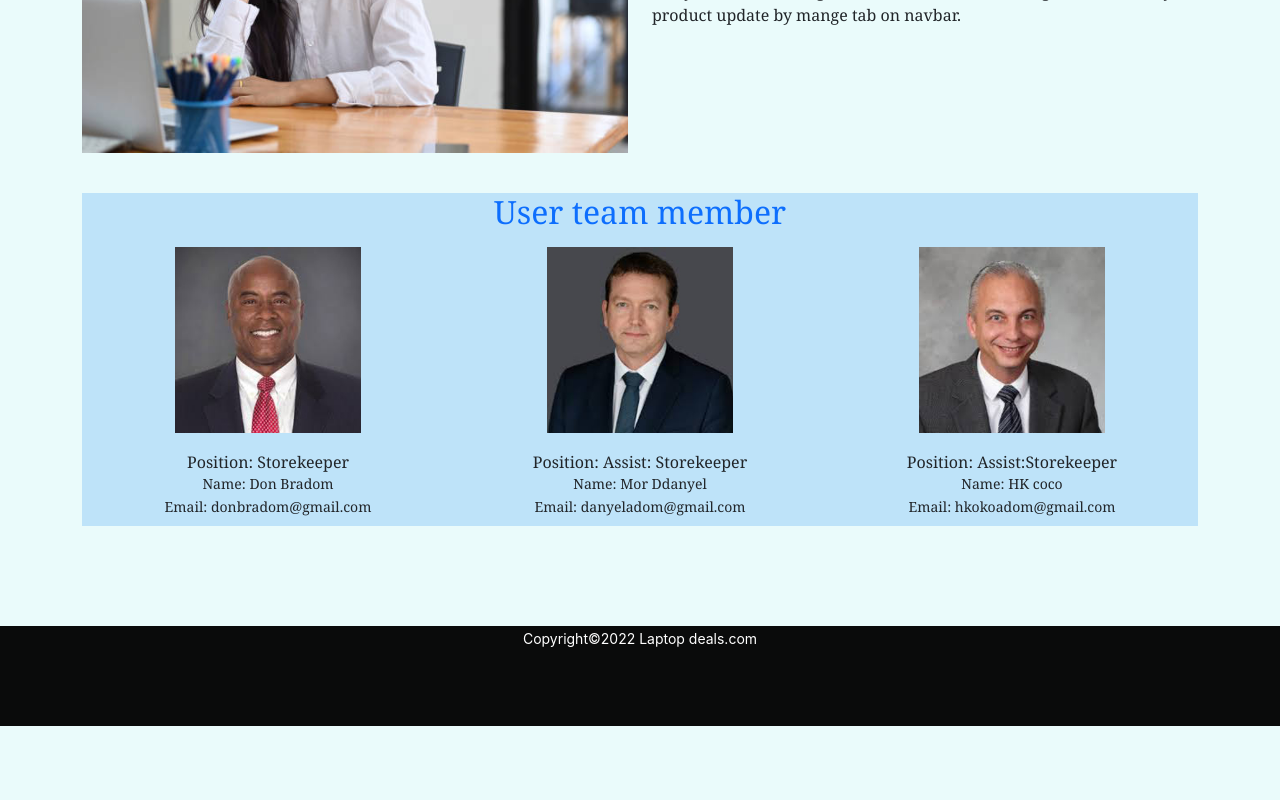
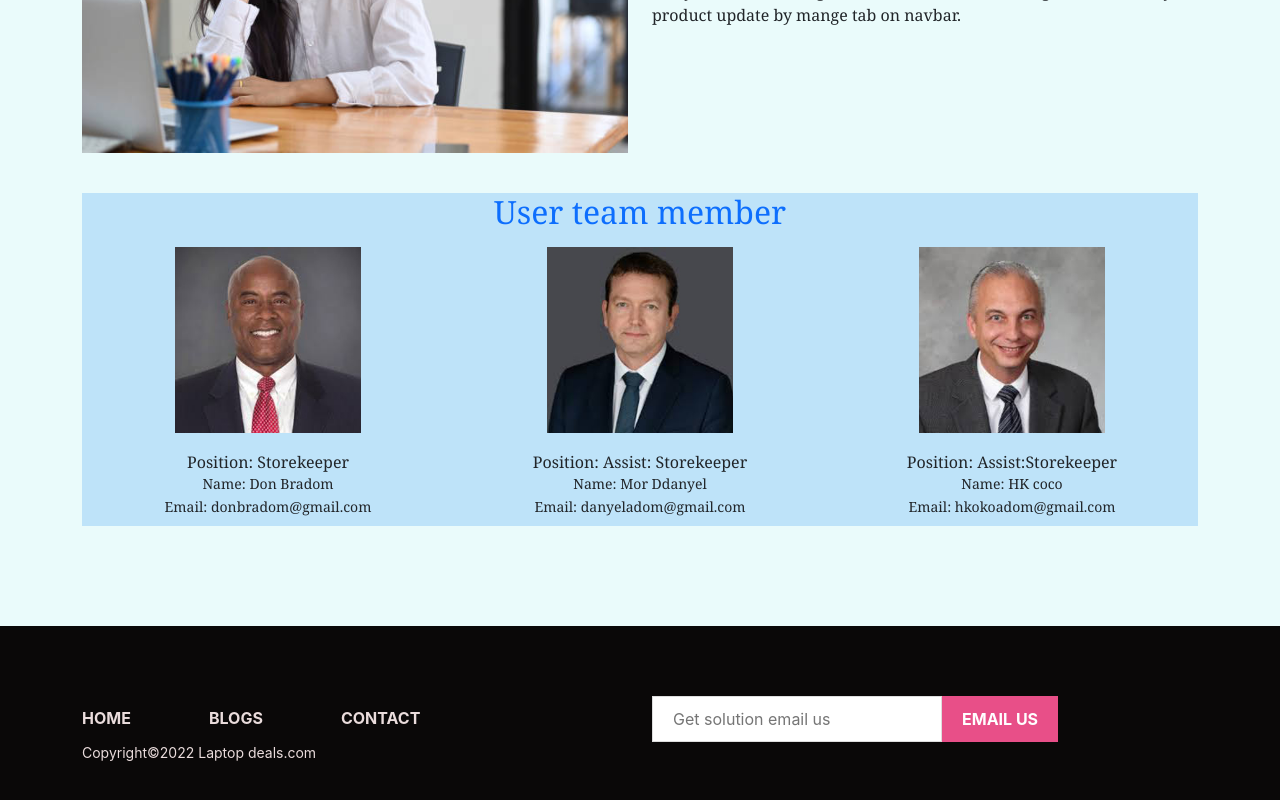
Before and after one commit to BabulKumar2022/warehouse-client-assign-11, a React (Create React App) app: page / in a window 1280 px wide. Shown: the part 801-1601 px from the top of the page. Before the commit the page ends 1527 px from the top, so only its background shows below. Built offline with nearby package versions, Linux system fonts and the light colour scheme; no server answers.

Commit message:
footer area added

```diff
--- a/src/compnents/Footer/Footer.css
+++ b/src/compnents/Footer/Footer.css
@@ -1,7 +1,49 @@
+
 .footer-area{
-    height: 100px;
-    width: 100%;
-    background-color: rgb(10, 11, 11);
-    color: white;
-    text-align: center;
+	background:#0a0808;
+	margin-top:50px;
+	padding:70px 0;
 }
+.footer-area,.footer-area a{
+	color:#eadcdc;
+}
+
+.footer-area ul{
+	margin:0;
+	padding:0;
+	list-style:none;
+	text-transform:uppercase;
+	font-weight:700;
+	margin-bottom:10px;
+}
+.footer-area li{
+	display:inline-block;
+	padding-right:39px;
+
+}
+.footer-area li a{
+	display:inline-block;
+	padding-right:39px;
+    text-decoration: none;
+}
+
+
+.email-subscriber-form input[type=email]{
+background:#fff;
+border:1px solid #ddd;
+padding:10px 20px;
+min-width:280px;
+
+}
+.email-subscriber-form input[type=submit]{
+	background:#E84F88;
+	color:#fff;
+	border:none;
+	padding:11px 20px;
+	font-weight:700;
+
+}
+
+.footer-menu{
+	margin-top:10px;
+}
--- a/src/compnents/Footer/Footer.js
+++ b/src/compnents/Footer/Footer.js
@@ -3,9 +3,40 @@ import './Footer.css'
 
 const Footer = () => {
     return (
-        <div className='footer-area container-fluid '>
-           <p> <small>Copyright&copy;2022 Laptop deals.com</small> </p>
-        </div>
+
+
+
+           <div class="footer-area container-fluid">
+			<div class="container">
+				<div class="row">
+					<div class="col-md-6">
+						<div class="footer-menu">
+							<ul>
+								<li><a href="">home</a></li>
+								<li><a href="">blogs</a></li>
+								<li><a href="">contact</a></li>
+							</ul>
+						</div>
+						<p> <small>Copyright&copy;2022 Laptop deals.com</small> </p>
+					</div>
+					<div class="col-md-6 text-right">
+
+						<div class="email-subscriber-form">
+							<input type="email" placeholder="Get solution email us "/>
+							<input type="submit" value="EMAIL US"/>
+						</div>
+					</div>
+
+				</div>
+
+			</div>
+		</div>
+
+
+
+
+
+
     );
 };
 
--- a/src/compnents/Login/Login.js
+++ b/src/compnents/Login/Login.js
@@ -28,7 +28,10 @@ const Login = () => {
   if(user){
       navigate(from, {replace: true});
   }
-
+let errorElement;
+   if (error){
+    errorElement = <p className='text-danger'> Error: {error?.message}</p>
+   };
  const handleSubmit = event =>{
      event.preventDefault();
     const email = emailRef.current.value;
@@ -69,6 +72,7 @@ const Login = () => {
                 </Button>
             </Form>
             <p>New to laptop deals ? <Link to={'/register'} className='text-danger text-decoration-none' onClick={navigateRegister}>Please Register</Link></p>
+            {errorElement}
             <SocialLogin></SocialLogin>
             <ToastContainer />
         </div>
```
Also changed, not shown: src/compnents/User/User.css (line endings or trailing spaces).
